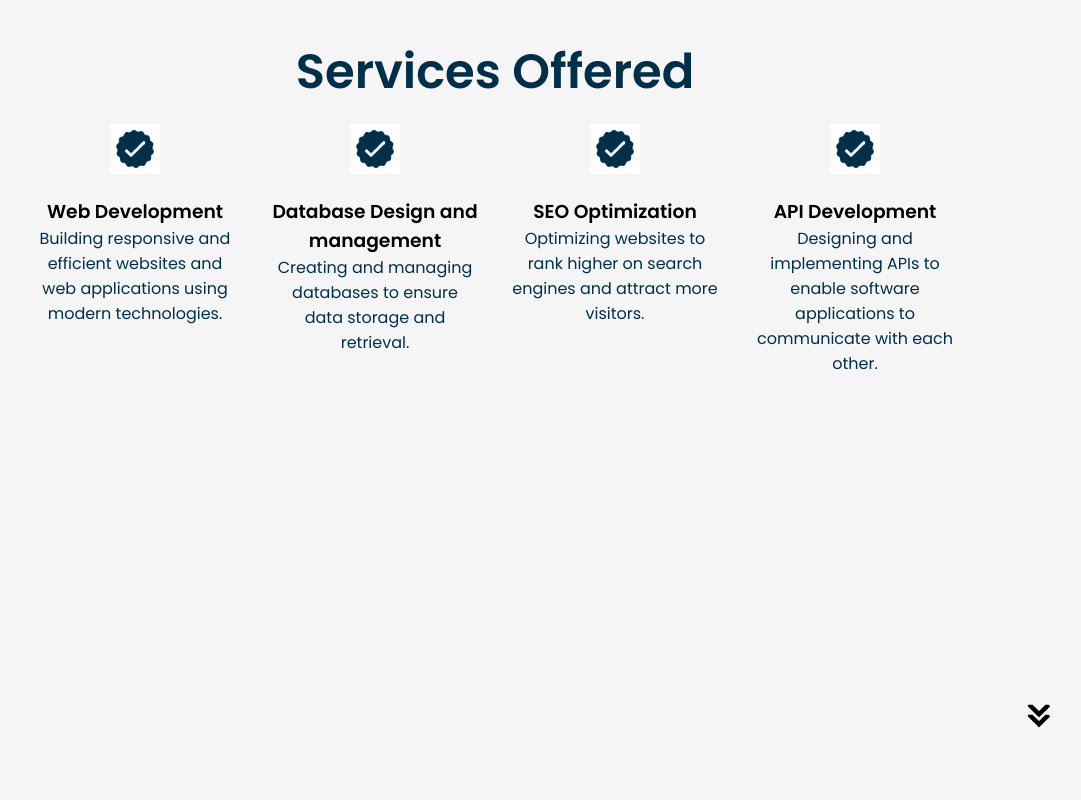
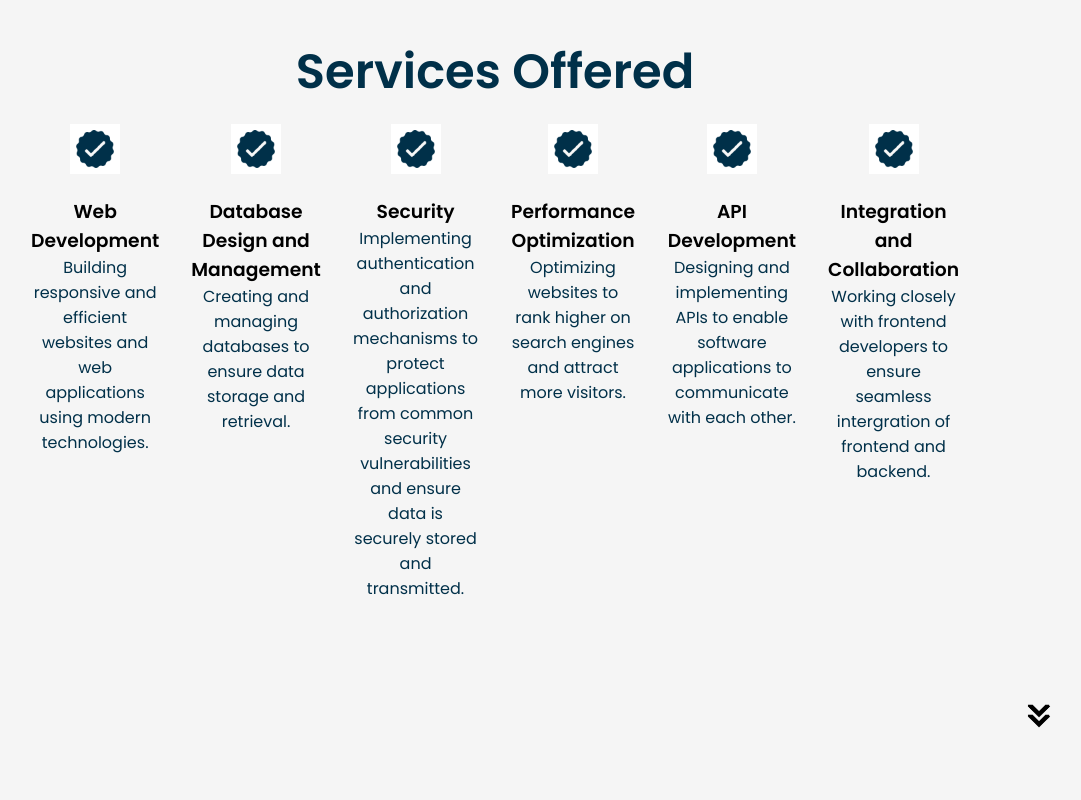
Before and after one commit to Iamouma/personal-website, a website: page public/index.html in a window 1280 px wide. Shown: the part 1660-2460 px from the top of the page, without its empty margins (145-1226 px from the left). Drawn offline with Linux system fonts and the light colour scheme.

Commit message:
Updated the services section of the website

```diff
--- a/public/index.html
+++ b/public/index.html
@@ -22,7 +22,7 @@
 
   <body>
     <nav id="desktop-nav">
-      <div class="logo">Stephen Ouma</div>
+      <div class="logo">Geek</div>
       <div>
         <ul class="nav-links">
           <li><a href="#about">About</a></li>
@@ -34,7 +34,7 @@
       </div>
     </nav>
     <nav id="hamburger-nav">
-      <div class="logo">Stephen Ouma</div>
+      <div class="logo">Geek</div>
       <div class="hamburger-menu">
         <div class="hamburger-icon" onclick="toggleMenu()">
           <span></span>
@@ -124,7 +124,7 @@
         </div>
         <div class="service-item">
           <img src="./assets/checkmark.png" alt="" class="icon service-icon">
-          <h3>Database Design and management</h3>
+          <h3>Database Design and Management</h3>
           <p>
             Creating and managing databases to ensure data storage
             and retrieval.
@@ -132,7 +132,15 @@
         </div>
         <div class="service-item">
           <img src="./assets/checkmark.png" alt="" class="icon service-icon">
-          <h3>SEO Optimization</h3>
+          <h3>Security</h3>
+          <p>
+            Implementing authentication and authorization mechanisms to protect applications
+            from common security vulnerabilities and ensure data is securely stored and transmitted.
+          </p>
+        </div>
+        <div class="service-item">
+          <img src="./assets/checkmark.png" alt="" class="icon service-icon">
+          <h3>Performance Optimization</h3>
           <p>
             Optimizing websites to rank higher on search engines and attract more visitors.
           </p>
@@ -140,7 +148,17 @@
         <div class="service-item">
           <img src="./assets/checkmark.png" alt="" class="icon service-icon">
           <h3>API Development</h3>
-          <p>Designing and implementing  APIs to enable software applications to communicate with each other.</p>
+          <p>
+            Designing and implementing  APIs to enable software applications to communicate with each other.
+          </p>
+        </div>
+        <div class="service-item">
+          <img src="./assets/checkmark.png" alt="" class="icon service-icon">
+          <h3>Integration and Collaboration</h3>
+          <p>
+            Working closely with frontend developers to ensure seamless intergration of frontend
+            and backend.
+          </p>
         </div>
       </div>
       <img
--- a/public/style.css
+++ b/public/style.css
@@ -497,7 +497,7 @@ ul{
 }
 
 .contact form button:hover {
-  background: green;
+  background: rgb(190, 194, 190);
   outline:0;
 }
 
```
